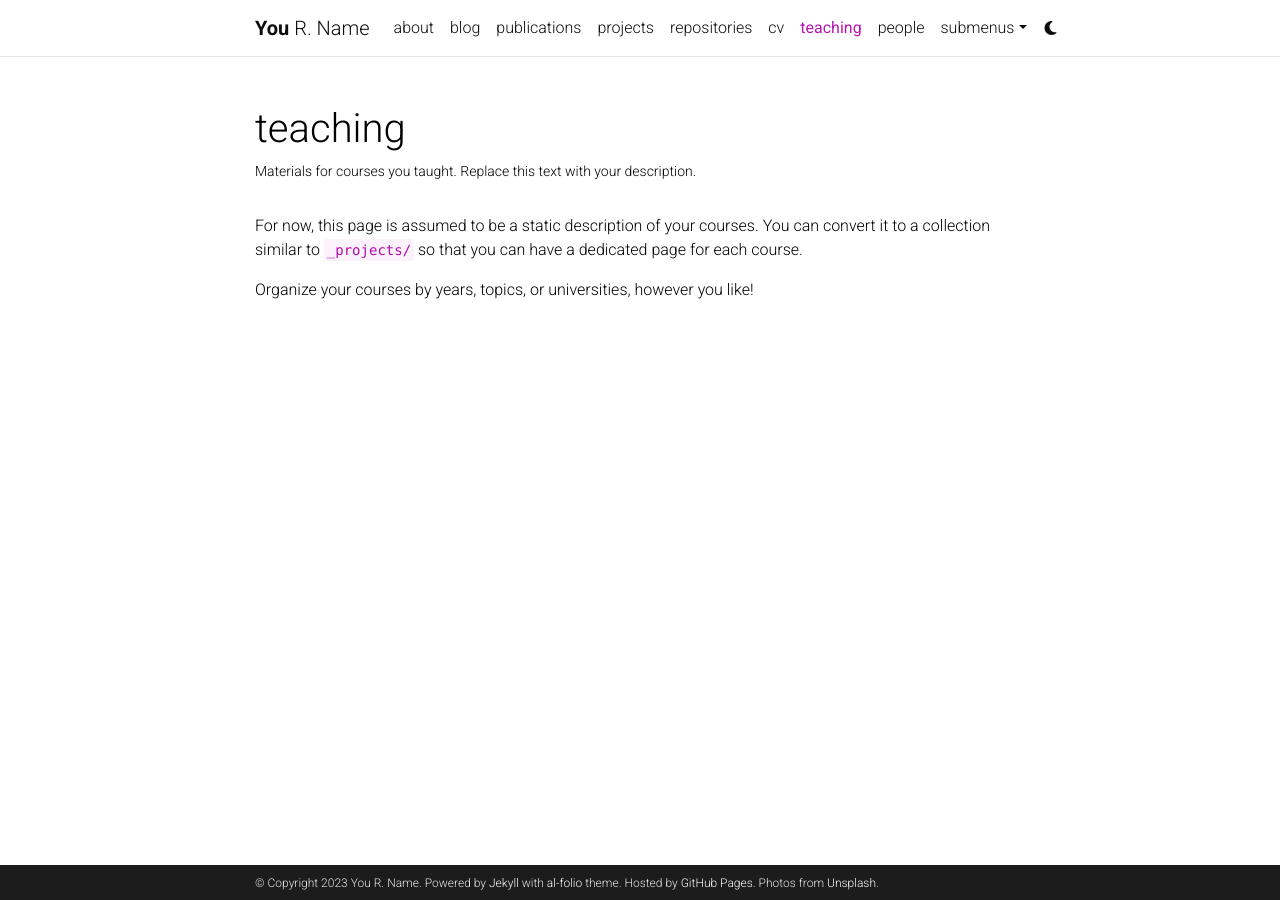
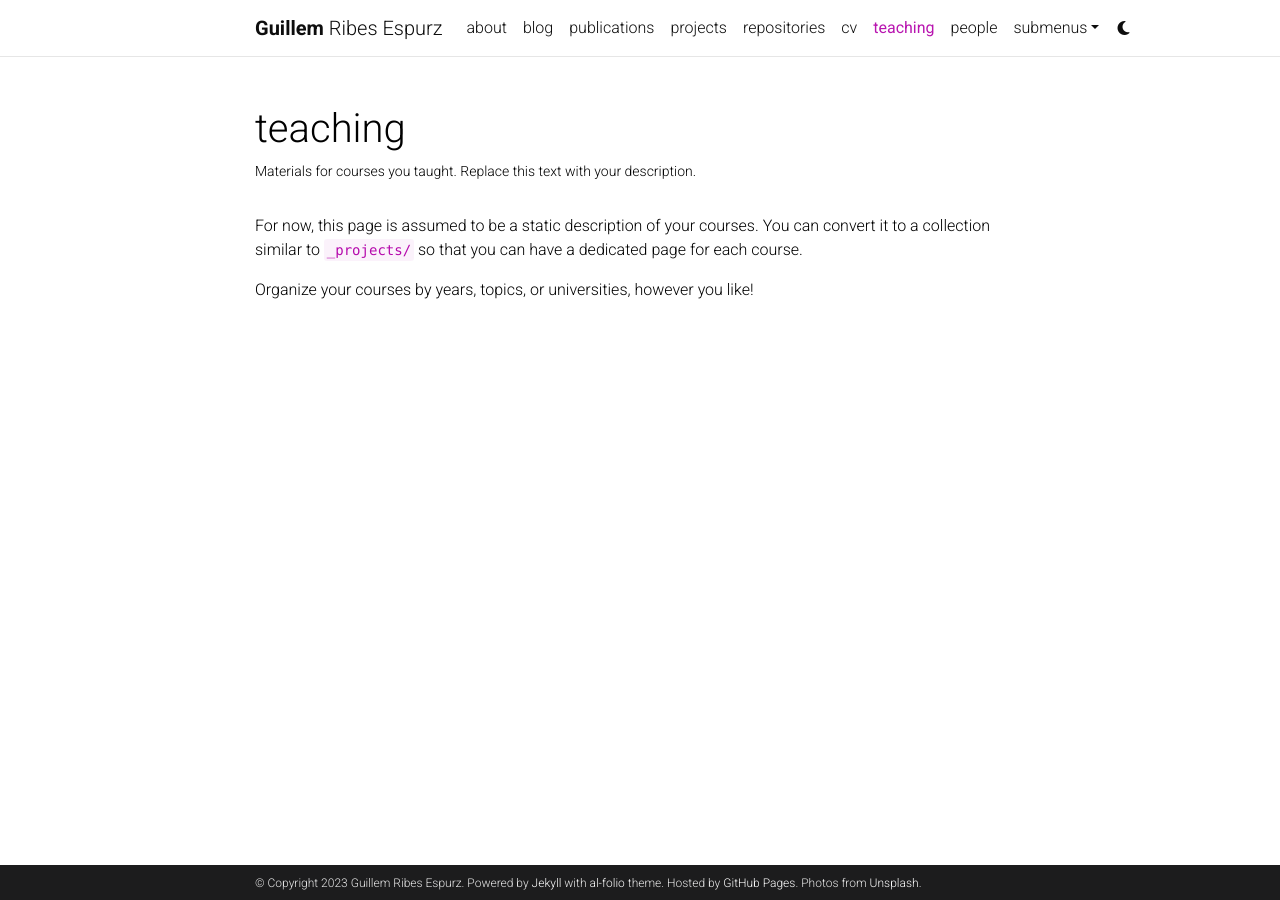
Before and after one commit to gribes02/gribes02.github.io, a Jekyll site: the page built from _pages/teaching.md, in a window 1280 px wide. Built offline with Jekyll 4.4.1, drawn with Linux system fonts in a browser that asks for light colours; comment, search, counter and statistics services are not loaded; a style sheet for code colours, icons or effects is not loaded.

Commit message:
Updated _config.yml

```diff
--- a/_config.yml
+++ b/_config.yml
@@ -3,10 +3,10 @@
 # -----------------------------------------------------------------------------
 
 title: blank # the website title (if blank, full name will be used instead)
-first_name: You
-middle_name: R.
-last_name: Name
-email: you@example.com
+first_name: Guillem
+middle_name:
+last_name: Ribes Espurz
+email: gribes03@gmail.com
 description: > # the ">" symbol means to ignore newlines until "footer_text:"
   A simple, whitespace theme for academics. Based on [*folio](https://github.com/bogoli/-folio) design.
 footer_text: >
@@ -18,8 +18,8 @@
 lang: en # the language of your site (for example: en, fr, cn, ru, etc.)
 icon: ⚛️  # the emoji used as the favicon (alternatively, provide image name in /assets/img/)
 
-url: https://alshedivat.github.io # the base hostname & protocol for your site
-baseurl: /al-folio # the subpath of your site, e.g. /blog/
+url: https://gribes02.github.io # the base hostname & protocol for your site
+baseurl: # the subpath of your site, e.g. /blog/
 last_updated: false # set to true if you want to display last updated in the footer
 impressum_path:  # set to path to include impressum link in the footer, use the same path as permalink in a page, helps to conform with EU GDPR
 
```
